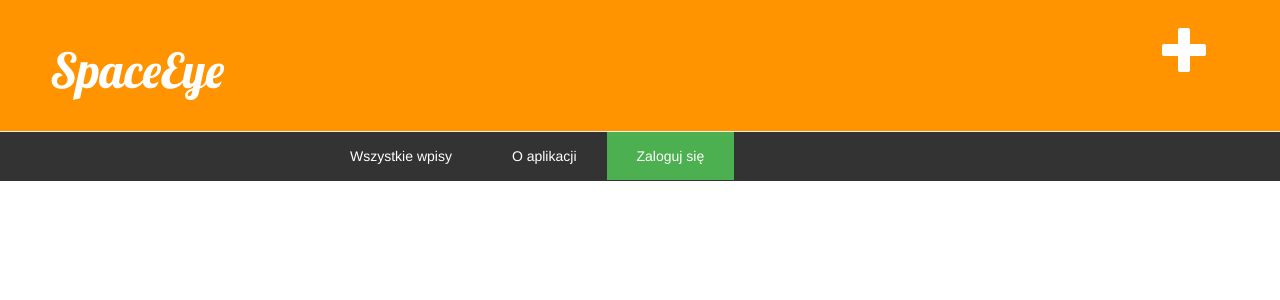
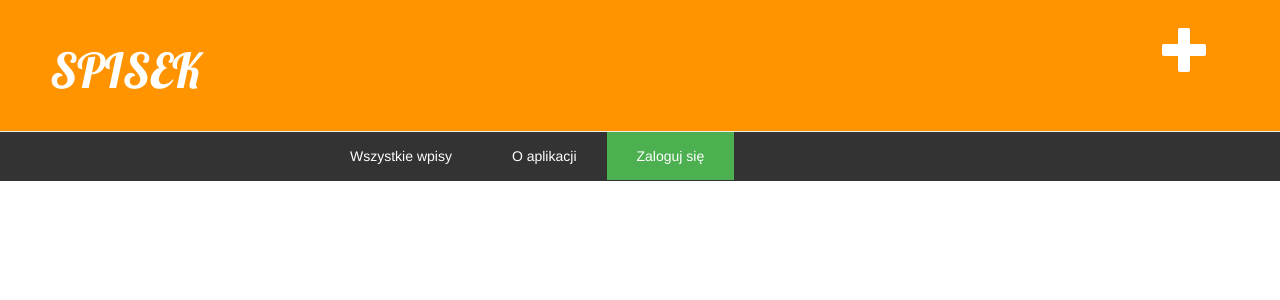
Before and after one commit to jot-em/blog-from-django-tutorial, a Django app: page / in a window 1280 px wide. Shown: the top 300 px of the page. Run offline with Django 3.2, Linux system fonts and the light colour scheme; data that the repository does not hold is empty; some libraries are stand-ins or nearby versions.

Commit message:
Revert title and categories names to SPISEK names

```diff
--- a/blog/models.py
+++ b/blog/models.py
@@ -10,7 +10,7 @@ class Post(models.Model):
             default=timezone.now)
     published_date = models.DateTimeField(
             blank=True, null=True)
-    CATEGORIES_CHOICES = (('music', 'Kosmos'),('science', 'Technologia'), ('sport', 'Sprzęt'), ('others', 'Inne'))
+    CATEGORIES_CHOICES = (('music', 'Muzyka'),('science', 'Nauka'), ('sport', 'Sprzęt'), ('others', 'Inne'))
     categories = models.CharField(max_length=200, default='Inne')
     author_invisible = models.BooleanField(default=False)
 
--- a/blog/templates/blog/base.html
+++ b/blog/templates/blog/base.html
@@ -1,7 +1,7 @@
 {% load staticfiles %}
 <html>
     <head>
-        <title>SpaceEye</title>
+        <title>Społecznościowy Portal Samych Ekstra Komunikatów</title>
         <link rel="stylesheet" href="//maxcdn.bootstrapcdn.com/bootstrap/3.2.0/css/bootstrap.min.css">
         <link rel="stylesheet" href="//maxcdn.bootstrapcdn.com/bootstrap/3.2.0/css/bootstrap-theme.min.css">
         <link href='//fonts.googleapis.com/css?family=Lobster&subset=latin,latin-ext' rel='stylesheet' type='text/css'>
@@ -10,7 +10,7 @@
     <body>
       <div class="page-header">
         <a href="{% url 'post_new' %}" class="top-menu"><span class="glyphicon glyphicon-plus"></span></a>
-        <h1><a href="/">SpaceEye</a></h1>
+        <h1><a href="/">SPISEK</a></h1>
       </div>
       <ul class="menu">
         <li><a href="{% url 'post_list' %}">Wszystkie wpisy</a></li>
--- a/blog/templates/blog/panel.html
+++ b/blog/templates/blog/panel.html
@@ -1,7 +1,7 @@
 {% load staticfiles %}
 <html>
     <head>
-        <title>SpaceEye</title>
+        <title>Społecznościowy Portal Samych Ekstra Komunikatów</title>
         <link rel="stylesheet" href="//maxcdn.bootstrapcdn.com/bootstrap/3.2.0/css/bootstrap.min.css">
         <link rel="stylesheet" href="//maxcdn.bootstrapcdn.com/bootstrap/3.2.0/css/bootstrap-theme.min.css">
         <link href='//fonts.googleapis.com/css?family=Lobster&subset=latin,latin-ext' rel='stylesheet' type='text/css'>
@@ -10,7 +10,7 @@
     <body>
       <div class="page-header">
         <a href="{% url 'post_new' %}" class="top-menu"><span class="glyphicon glyphicon-plus"></span></a>
-        <h1><a href="/">SpaceEye</a></h1>
+        <h1><a href="/">SPISEK</a></h1>
       </div>
       <ul class="menu">
         <li><a href="{% url 'post_list' %}">Przeglądaj wpisy</a></li>
```
